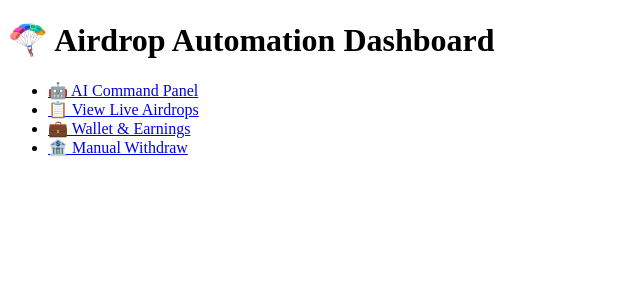
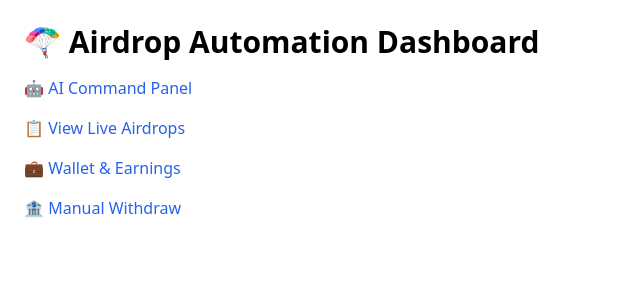
Before and after one commit to Lightcomputerstechnology/Airdrop-frontend, a Next.js app: page / in a window 1280 px wide. Shown: the top 300 px of the page, without its empty margins (0-640 px from the left). Built offline with nearby package versions, Linux system fonts and the light colour scheme.

Commit message:
Create _app.tsx

```diff
--- /dev/null
+++ b/pages/_app.tsx
@@ -0,0 +1,7 @@
+// pages/_app.tsx
+import "@/styles/globals.css";
+import type { AppProps } from "next/app";
+
+export default function MyApp({ Component, pageProps }: AppProps) {
+  return <Component {...pageProps} />;
+}
```
